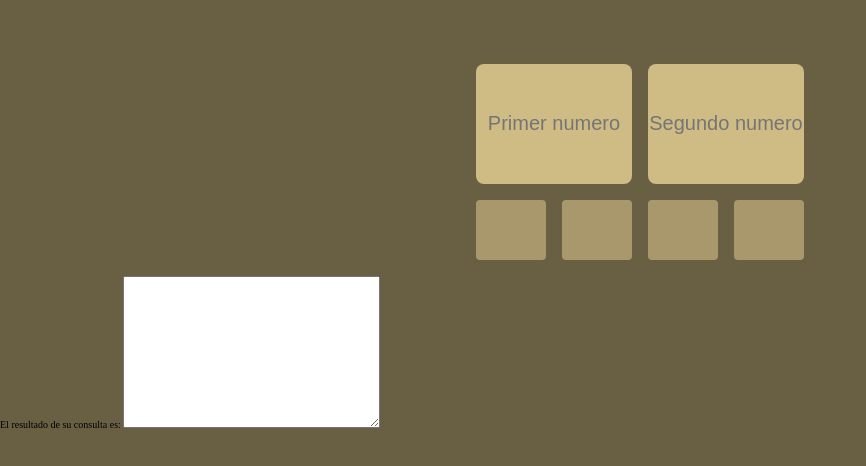
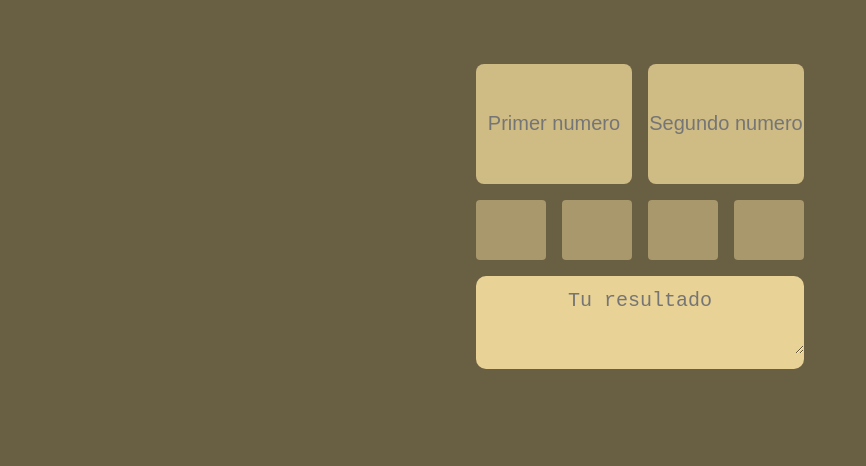
Before and after one commit to M1cifuz/compareNumbers, a plain HTML site: page index.html in a window 1280 px wide. Shown: the whole page, without its empty margins (0-866 px from the left). Drawn offline with Linux system fonts and the light colour scheme.

Commit message:
cambio 2

```diff
--- a/index.html
+++ b/index.html
@@ -30,9 +30,10 @@
 
         </div>
     </div>
-    <div class="resultado">
-        <label for="num2">El resultado de su consulta es:</label>
-        <textarea name="resultado" id="" cols="30" rows="10"></textarea>
+    <div class="container-resultado">
+        <div class="caja-resultado">
+            <textarea name="resultado" id="resultado" cols="30" rows="10" placeholder="Tu resultado"></textarea>
+        </div>
     </div>
 </body>
 </html>
--- a/index_style.css
+++ b/index_style.css
@@ -64,3 +64,24 @@ input[type="number"]::-webkit-inner-spin-button{
     margin: 0 0.8rem;
 }
 /* contenedor resultado */
+.container-resultado{
+    display: flex;
+    justify-content: center;
+}
+.caja-resultado{
+    width: 32.8rem;
+    height: 9.3rem;
+    background-color: var(--color3);
+    border-radius: 1rem;
+}
+#resultado{
+    background: var(--color3);
+    color: var(--color4);
+    border: 0rem;
+    outline: none;
+    width: 100%;
+    height: 70%;
+    margin-top: 4%;
+    text-align: center;
+    font-size: 2rem;
+}
```
